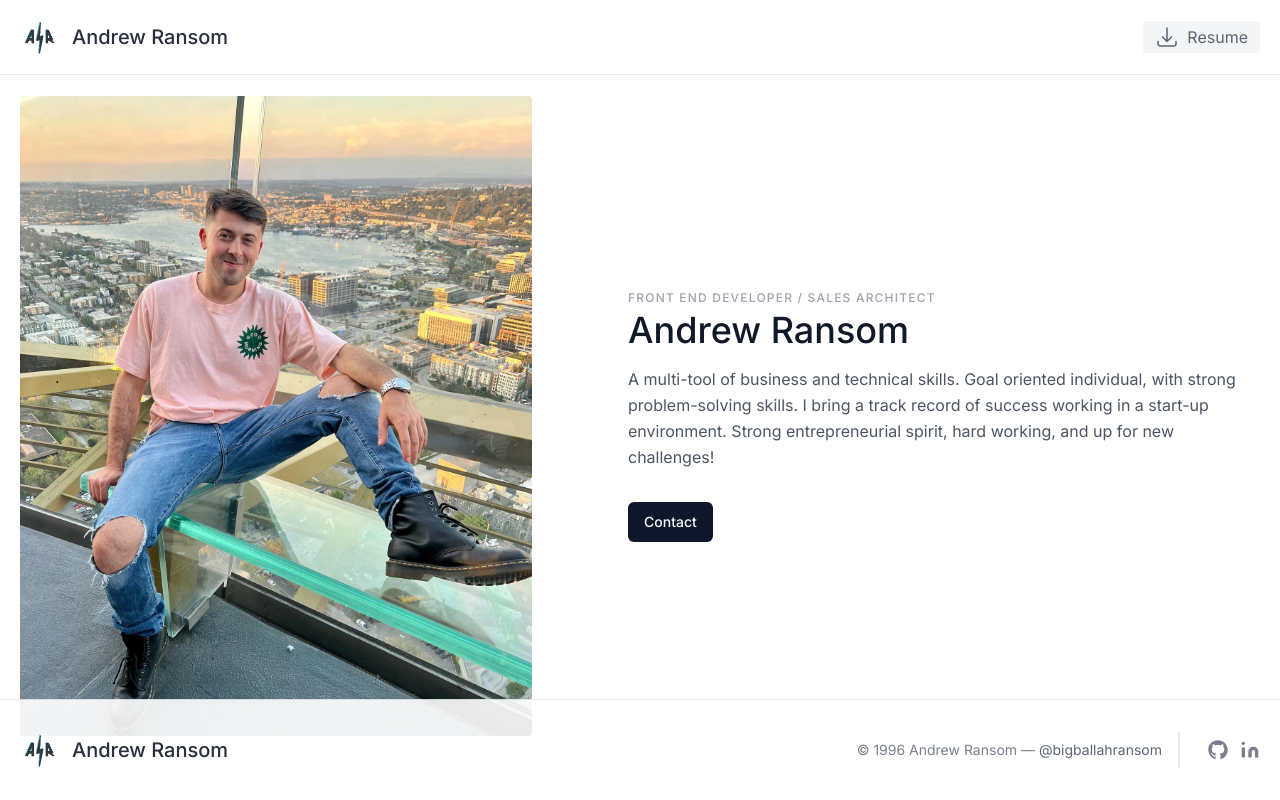
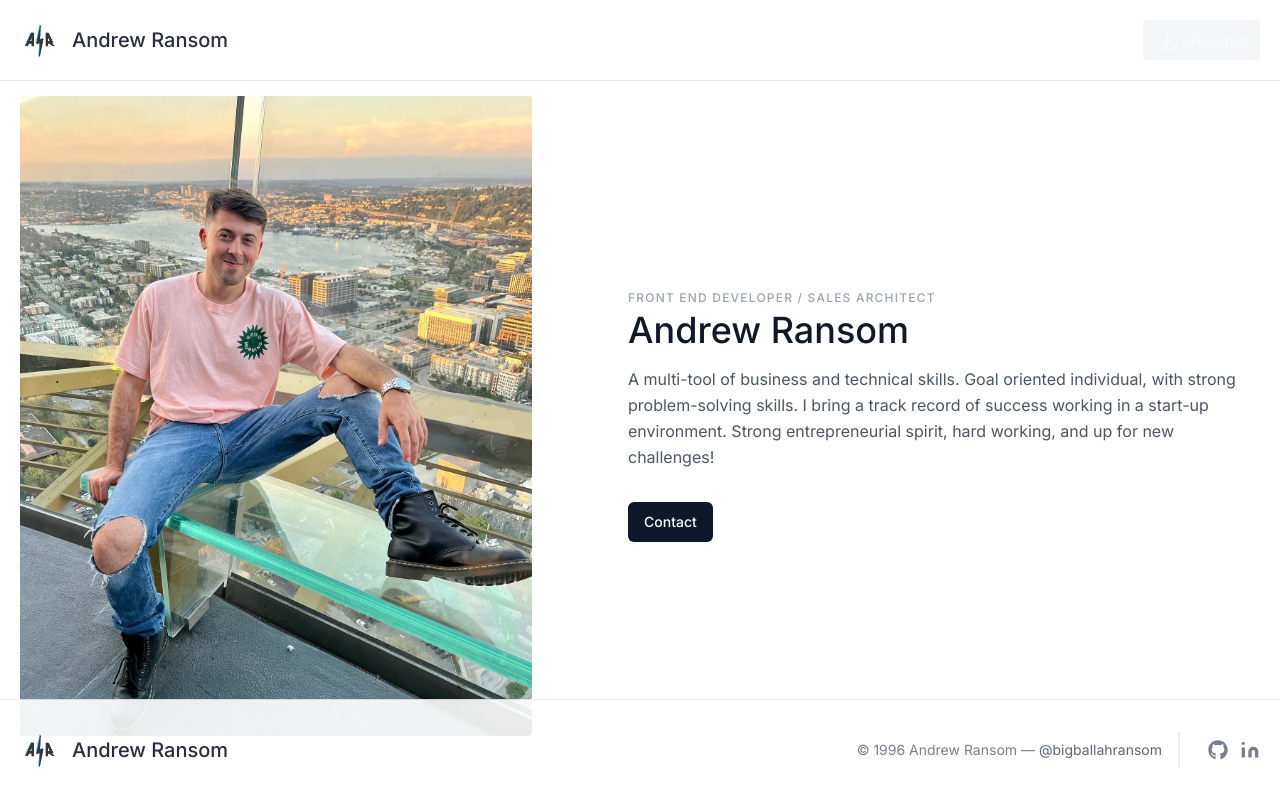
Before and after one commit to bigballahransom/theandrewransom, a Next.js app: page / in a window 1280 px wide. Shown: the top 800 px of the page. Built offline with nearby package versions, Linux system fonts and the light colour scheme.

Commit message:
button change

```diff
--- a/components/custom/Navbar.tsx
+++ b/components/custom/Navbar.tsx
@@ -2,6 +2,7 @@
 import Image from 'next/image'
 import React from 'react'
 import { useToast } from "@/components/ui/use-toast"
+import { Button } from '../ui/button'
 
 const Navbar = () => {
   const { toast } = useToast()
@@ -22,7 +23,7 @@ const Navbar = () => {
       <a className="mr-5 hover:text-gray-900">Third Link</a>
       <a className="mr-5 hover:text-gray-900">Fourth Link</a>
     </nav> */}
-    <button className="inline-flex items-center bg-gray-100 border-0 py-1 px-3 focus:outline-none hover:bg-gray-200 rounded text-base mt-0 gap-2"
+    <Button className="inline-flex items-center bg-gray-100 border-0 py-1 px-3 focus:outline-none hover:bg-gray-200 rounded text-base mt-0 gap-2"
       onClick={() => {
         toast({
           title: "Please check back later!",
@@ -35,7 +36,7 @@ const Navbar = () => {
 </svg>
 
       Resume
-    </button>
+    </Button>
   </div>
 </header>
     </div>
```
